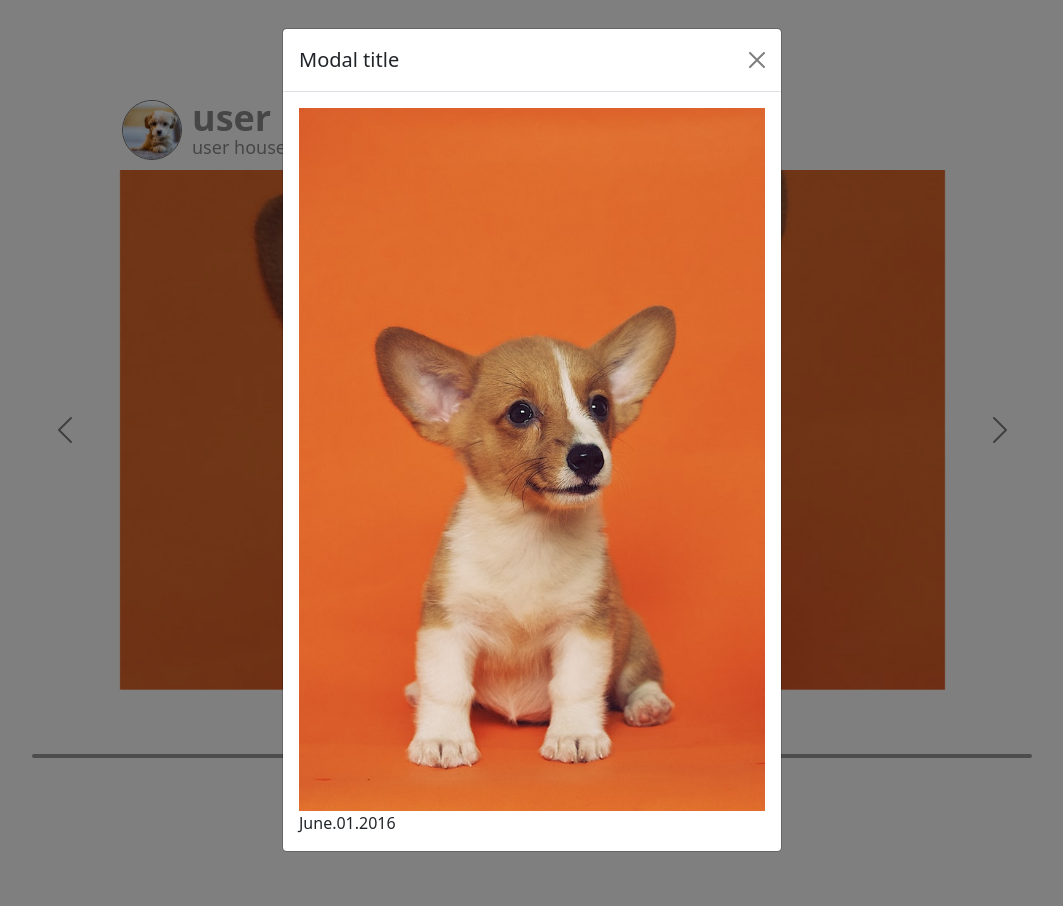
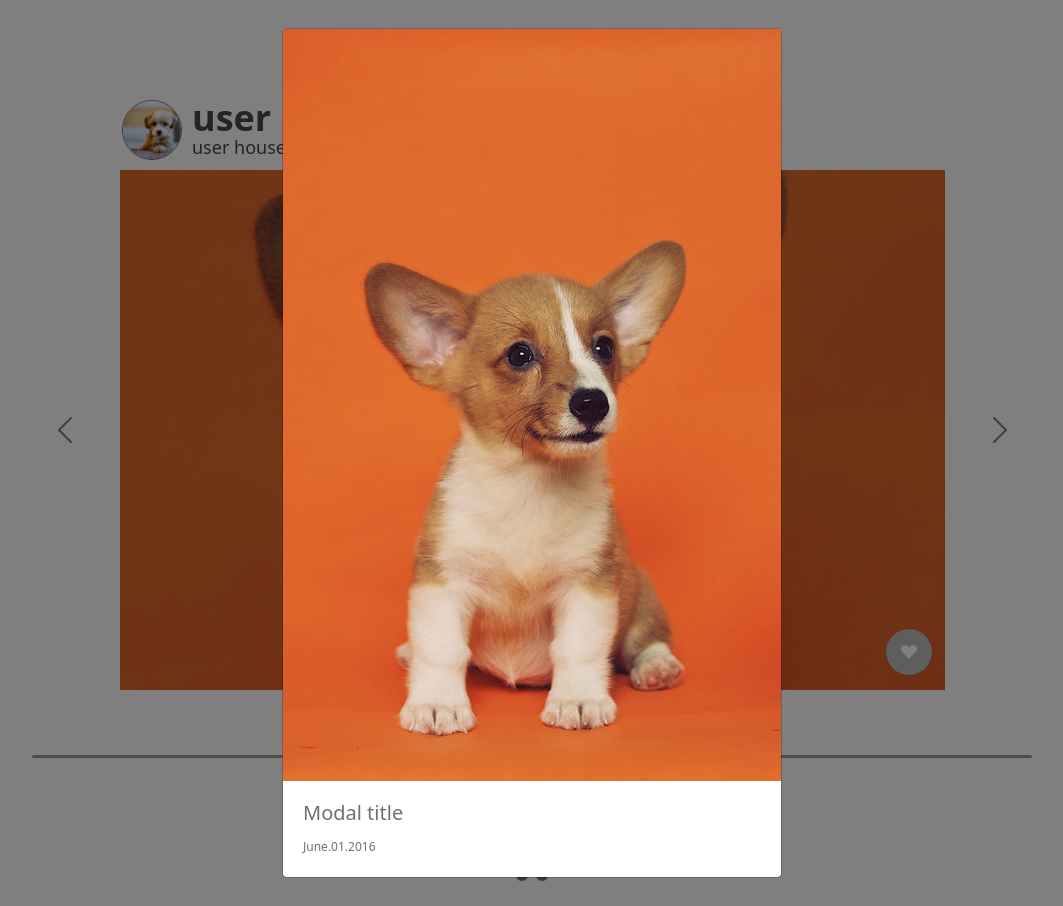
Before and after one commit to likelion-kookmin/pet-album, a Django app: template PetAlbum/album/templates/album.html in a window 1280 px wide, after a click that opens the changed part. Shown: the whole page, without its empty margins (108-1171 px from the left). Run offline with Django 3.2, Linux system fonts and the light colour scheme; the template is opened without the code that fills it, so the values that code supplies are empty.

Commit message:
edit album.html album_add.html
album.html
- 슬라이더 연결 필요

데이터 연결 필요

```diff
--- a/PetAlbum/album/static/css/album.css
+++ b/PetAlbum/album/static/css/album.css
@@ -20,12 +20,12 @@
   font-size: 36px;
   line-height: 1;
   font-weight: bold;
-  color: #8C8C8C;
+  color: #484848;
 }
 .user__detail {
   font-size: 18px;
   line-height: 1;
-  color: #8C8C8C;
+  color: #484848;
 }
 .slide-container {
   width: 100%;
@@ -38,23 +38,55 @@
   object-fit: cover;
   object-position: 50% 50%;
 }
-/* .carousel-image:hover {
+.heart-button {
+  position: absolute;
+  right: 150px;
+  bottom: 15px;
+  width: 46px;
+  height: 46px;
+  color: #fff;
+  background-color: #bcbcbc;
+  -webkit-box-shadow: 0 0 2px 0 rgba(0, 0, 0, .16);
+  -moz-box-shadow: 0 0 2px 0 rgba(0, 0, 0, .16);
+  box-shadow: 0 0 2px 0 rgba(0, 0, 0, .16);
+  border-radius: 50%;
+}
+.play-pause-button {
+  font-size: 64px;
+  color: #707070;
+  background-color: transparent;
+}
+.hearted {
+  background-color: #016FAC;
+}
+.carousel-image:hover {
   cursor: pointer;
-} */
+}
 .button-container {
   text-align: center;
 }
+.modal-body {
+  padding: 0 !important;
+}
+.modal__text {
+  color: #707070;
+  padding: 20px;
+}
+.modal__date {
+  font-size: 12px;
+}
+
 .slider {
   -webkit-appearance: none;
   appearance: none;
   width: 100%;
-  height: 4px;
+  height: 3px;
   background: #707070;
   outline: none;
   opacity: 0.7;
   -webkit-transition: .2s;
   transition: opacity .2s;
-  border-radius: 2px;
+  border-radius: 1.5px;
 }
 .slider:hover {
   opacity: 1;
@@ -62,8 +94,8 @@
 .slider::-webkit-slider-thumb {
   -webkit-appearance: none;
   appearance: none;
-  width: 20px;
-  height: 20px;
+  width: 12px;
+  height: 12px;
   background: #000;
   border-radius: 50%;
   cursor: pointer
@@ -74,3 +106,6 @@
   background: #000;
   cursor: pointer;
 }
+.slider::-webkit-progress-value {
+  background-color: #ff0000;
+}
--- a/PetAlbum/album/static/css/common.css
+++ b/PetAlbum/album/static/css/common.css
@@ -3,7 +3,7 @@ body, p, h1, h2, h3, h4, h5, ul, ol, li {
   padding: 0;
   margin: 0;
 }
-ul {
+ol, ul {
 	list-style: none;
 }
 a {
@@ -18,9 +18,10 @@ a {
 img {
   object-fit: cover;
 }
-label {
-  font-size: 14px;
+button {
+  border: 0;
 }
+
 .hide {
   display: none;
 }
--- a/PetAlbum/album/templates/album.html
+++ b/PetAlbum/album/templates/album.html
@@ -24,19 +24,28 @@
         <div class="carousel-inner">
           <div class="carousel-item active">
             <img src="../static/sample01.jpg" class="carousel-image d-block mx-auto " data-bs-toggle="modal" data-bs-target="#myModal" alt="">
+            <button class="heart-button">
+              <i class="bi bi-suit-heart-fill"></i>
+            </button>
           </div>
           <div class="carousel-item">
             <img src="../static/sample02.jpg" class="carousel-image d-block mx-auto" data-bs-toggle="modal" data-bs-target="#myModal"  alt="">
+            <button class="heart-button">
+              <i class="bi bi-suit-heart-fill"></i>
+            </button>
           </div>
           <div class="carousel-item">
             <img src="../static/sample03.jpg" class="carousel-image d-block mx-auto" data-bs-toggle="modal" data-bs-target="#myModal" alt="">
+            <button class="heart-button">
+              <i class="bi bi-suit-heart-fill"></i>
+            </button>
           </div>
         </div>
-        <button class="carousel-control-prev" type="button" data-bs-target="#carouselExampleControls" data-bs-slide="prev">
+        <button class="carousel-control-prev" type="button" data-bs-target="#carouselControls" data-bs-slide="prev" onclick="$('#myCarousel').carousel('prev')">
           <span class="carousel-control-prev-icon" aria-hidden="true"></span>
           <span class="visually-hidden">Previous</span>
         </button>
-        <button class="carousel-control-next" type="button" data-bs-target="#carouselExampleControls" data-bs-slide="next">
+        <button class="carousel-control-next" type="button" data-bs-target="#carouselControls" data-bs-slide="next" onclick="$('#myCarousel').carousel('next')">
           <span class="carousel-control-next-icon" aria-hidden="true"></span>
           <span class="visually-hidden">Next</span>
         </button>
@@ -45,10 +54,7 @@
         <input type="range" min="1" max="100" value="50" class="slider" id="imageRange">
       </div>
       <div class="button-container">
-        <button id="playButton" type="button" class="btn btn-default btn-xs">
-          <i class="bi bi-play-fill"></i>
-         </button>
-        <button id="pauseButton" type="button" class="btn btn-default btn-xs">
+        <button id="playPauseBtn" type="button" class="play-pause-button">
           <i class="bi bi-pause-fill"></i>
         </button>
       </div>
@@ -57,15 +63,14 @@
     <div class="modal fade" id="myModal" tabindex="-1" aria-labelledby="exampleModalLabel" aria-hidden="true">
       <div class="modal-dialog">
         <div class="modal-content">
-          <div class="modal-header">
-            <h5 class="modal-title" id="exampleModalLabel">Modal title</h5>
-            <button type="button" class="btn-close" data-bs-dismiss="modal" aria-label="Close"></button>
-          </div>
           <div class="modal-body">
             <div class="full-image">
               <img src="../static/sample01.jpg" class="w-100" alt="">
             </div>
-            <time>June.01.2016</time>
+            <div class="modal__text">
+              <h5 class="modal__title" id="ModalLabel">Modal title</h5>
+              <time class="modal__date">June.01.2016</time>
+            </div>
           </div>
         </div>
       </div>
@@ -75,18 +80,34 @@
 <script src="https://cdn.jsdelivr.net/npm/bootstrap@5.0.0/dist/js/bootstrap.bundle.min.js" integrity="sha384-p34f1UUtsS3wqzfto5wAAmdvj+osOnFyQFpp4Ua3gs/ZVWx6oOypYoCJhGGScy+8" crossorigin="anonymous"></script>
 <script type="text/javascript" src="https://ajax.googleapis.com/ajax/libs/jquery/1.12.4/jquery.min.js"></script>
 <script>
-  $(function () {
+  $(function() {
     $('#myCarousel').carousel({
-        interval:2000,
-        pause: "false"
+      interval: 2000,
+      pause: "false"
     });
 
-    $('#playButton').click(function () {
+    $(document).on('click', '#playPauseBtn', function() {
+      var $el = $(this).children("i");
+
+      var isPlaying = $el.hasClass('bi-pause-fill');
+      var isPaused = $el.hasClass('bi-play-fill');
+
+      if (isPaused) {
+        // we know it's paused, so play it
         $('#myCarousel').carousel('cycle');
+        $el.removeClass('bi-play-fill');
+        $el.addClass('bi-pause-fill');
+      } else if (isPlaying) {
+        // we know it's playing, so pause it
+        $('#myCarousel').carousel('pause');
+        $el.removeClass('bi-pause-fill');
+        $el.addClass('bi-play-fill');
+      }
     });
-    $('#pauseButton').click(function () {
-        $('#myCarousel').carousel('pause');
-    });
+  });
+
+  $('.heart-button').click(function(){
+    $(this).toggleClass('hearted');
   });
 </script>
 </html>
```
Also changed, not shown: PetAlbum/album/static/css/album_add.css (+115 -35 lines), PetAlbum/album/templates/album_add.html (+51 -27 lines), PetAlbum/album/static/lock.svg (added).
